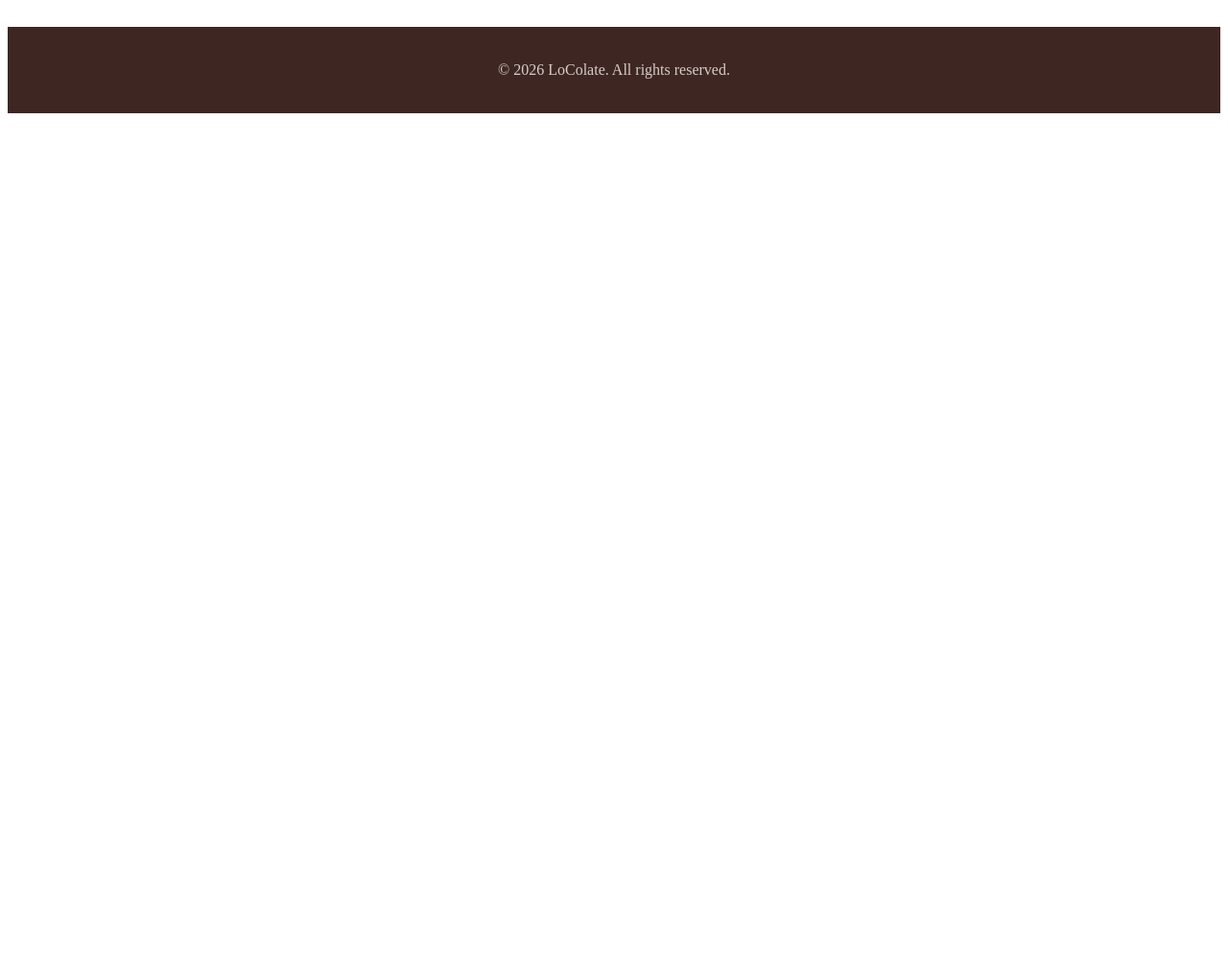
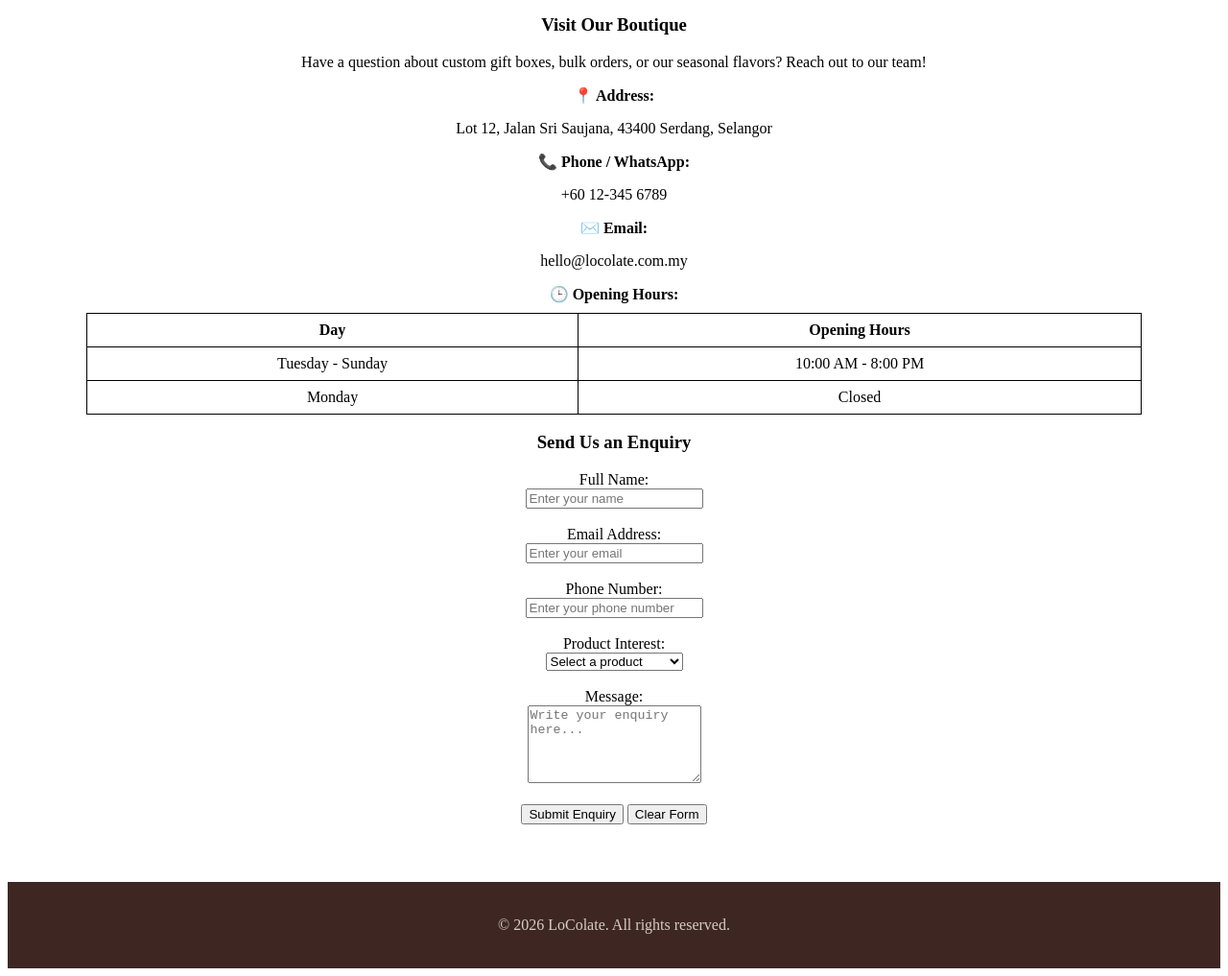
Before and after one commit to IrfanShark/my-chocolate-shop, a plain HTML site: page contact.html in a window 1280 px wide. Shown: the part 582-1599 px from the top of the page at 96% size. Before the commit the page ends 800 px from the top, so only its background shows below. Drawn offline with Linux system fonts and the light colour scheme.

Commit message:
Update contact.html

```diff
--- a/contact.html
+++ b/contact.html
@@ -1,3 +1,4 @@
+
 <!DOCTYPE html>
 <html lang="en">
 <head>
@@ -6,12 +7,13 @@
     <title>LoColate | Order & Contact</title>
     <link rel="stylesheet" href="style.css">
 </head>
+
 <body>
 
     <nav class="navbar">
         <div class="logo">🍫 LoColate</div>
         <ul class="nav-links">
-            <li><a href="index.html" class="active">Home</a></li>
+            <li><a href="index.html">Home</a></li>
             <li><a href="menu.html">Our Chocolates</a></li>
             <li><a href="scaler.html">Calorie Calculator</a></li>
             <li><a href="contact.html">Contact</a></li>
@@ -19,41 +21,95 @@
         </ul>
     </nav>
 
+    <header class="banner">
+        <img src="contact.jpg" alt="contact Banner">
+    </header>
 
     <main class="container">
-        <h2 class="section-title">Order & Get In Touch</h2>
+        <h2>Order & Get In Touch</h2>
 
-        <div class="contact-wrapper">
+        <div>
 
-            <div class="contact-info">
+            <div>
                 <h3>Visit Our Boutique</h3>
                 <p>Have a question about custom gift boxes, bulk orders, or our seasonal flavors? Reach out to our team!</p>
 
-                <div class="info-item">
+                <div>
                     <strong>📍 Address:</strong>
                     <p>Lot 12, Jalan Sri Saujana, 43400 Serdang, Selangor</p>
                 </div>
 
-                <div class="info-item">
+                <div>
                     <strong>📞 Phone / WhatsApp:</strong>
                     <p>+60 12-345 6789</p>
                 </div>
 
-                <div class="info-item">
+                <div>
                     <strong>✉️ Email:</strong>
                     <p>hello@locolate.com.my</p>
                 </div>
 
-                <div class="info-item">
+                <div>
                     <strong>🕒 Opening Hours:</strong>
-                    <p>Tuesday - Sunday: 10:00 AM - 8:00 PM<br>(Closed on Mondays)</p>
+
+                    <table style="width: 100%; border-collapse: collapse; margin-top: 10px;">
+                        <tr>
+                            <th style="border: 1px solid black; padding: 8px;">Day</th>
+                            <th style="border: 1px solid black; padding: 8px;">Opening Hours</th>
+                        </tr>
+
+                        <tr>
+                            <td style="border: 1px solid black; padding: 8px;">Tuesday - Sunday</td>
+                            <td style="border: 1px solid black; padding: 8px;">10:00 AM - 8:00 PM</td>
+                        </tr>
+
+                        <tr>
+                            <td style="border: 1px solid black; padding: 8px;">Monday</td>
+                            <td style="border: 1px solid black; padding: 8px;">Closed</td>
+                        </tr>
+                    </table>
                 </div>
             </div>
 
+            <div>
+                <h3>Send Us an Enquiry</h3>
+
+                <form onsubmit="submitEnquiry(event)">
+                    <label for="name">Full Name:</label><br>
+                    <input type="text" id="name" name="name" placeholder="Enter your name" required>
+                    <br><br>
+
+                    <label for="email">Email Address:</label><br>
+                    <input type="email" id="email" name="email" placeholder="Enter your email" required>
+                    <br><br>
+
+                    <label for="phone">Phone Number:</label><br>
+                    <input type="tel" id="phone" name="phone" placeholder="Enter your phone number">
+                    <br><br>
+
+                    <label for="product">Product Interest:</label><br>
+                    <select id="product" name="product">
+                        <option value="">Select a product</option>
+                        <option value="chocolate-cake">Chocolate Cake</option>
+                        <option value="chocolate-croissant">Chocolate Croissant</option>
+                        <option value="chocolate-box">Chocolate Gift Box</option>
+                        <option value="others">Others</option>
+                    </select>
+                    <br><br>
+
+                    <label for="message">Message:</label><br>
+                    <textarea id="message" name="message" rows="5" placeholder="Write your enquiry here..." required></textarea>
+                    <br><br>
+
+                    <button type="submit">Submit Enquiry</button>
+                    <button type="reset">Clear Form</button>
+                </form>
+            </div>
 
         </div>
     </main>
 
+    <script src="script.js"></script>
 
     <footer>
         <p>&copy; 2026 LoColate. All rights reserved.</p>
```
